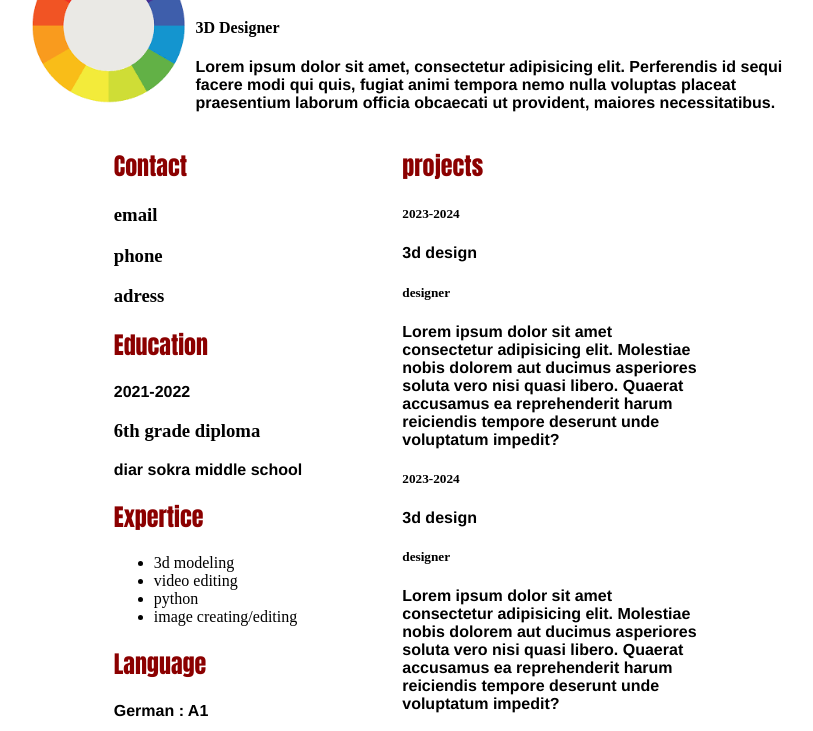
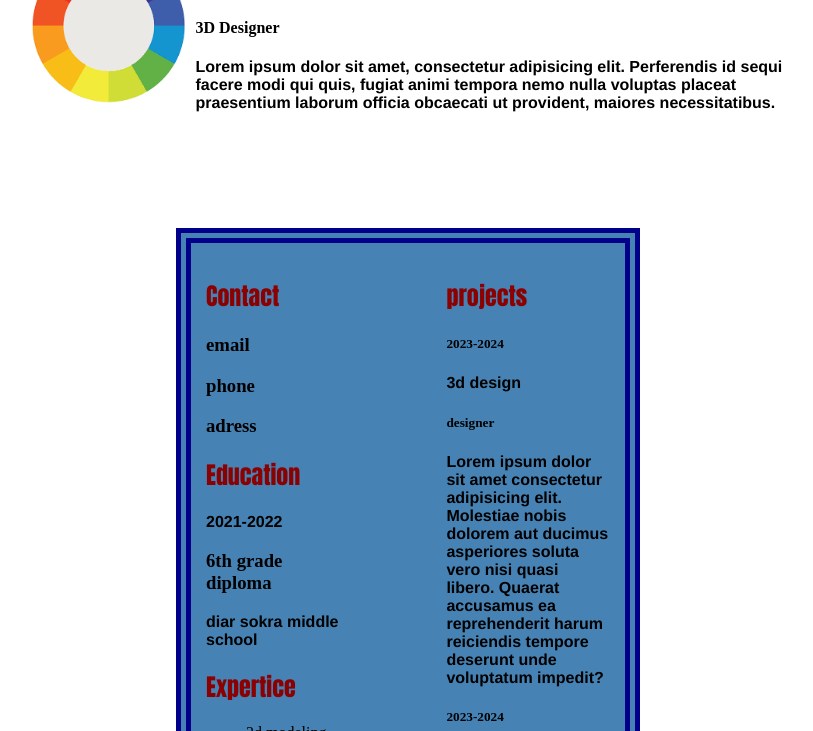
Before and after one commit to omar86556/resumeOmar, a plain HTML site: page index.html in a window 1280 px wide. Shown: the part 69-800 px from the top of the page, without its empty margins (232-1045 px from the left). Drawn offline with Linux system fonts and the light colour scheme.

Commit message:
more visual changes

```diff
--- a/style/styling.css
+++ b/style/styling.css
@@ -20,3 +20,15 @@ p {
 font-weight: bolder;
 font-family: 'Franklin Gothic Medium', 'Arial Narrow', Arial, sans-serif;
 }
+
+.bottom {
+background-color: steelblue;
+margin-top: 100px;
+margin-bottom: 100px;
+margin-left: 400px;
+margin-right: 400px;
+padding: 15px;
+border: 15px;
+border-style: double;
+border-color: darkblue;
+}
```
